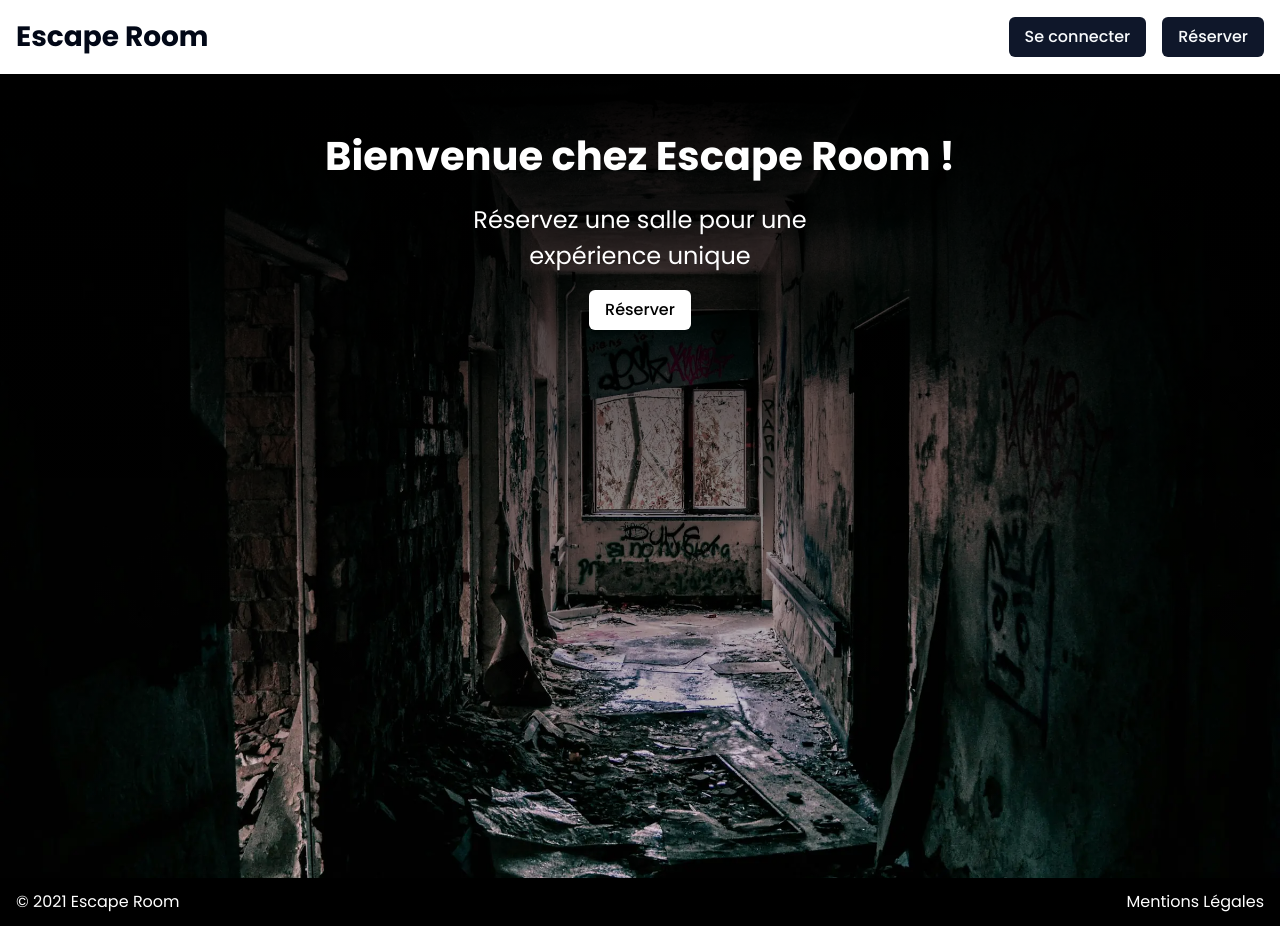
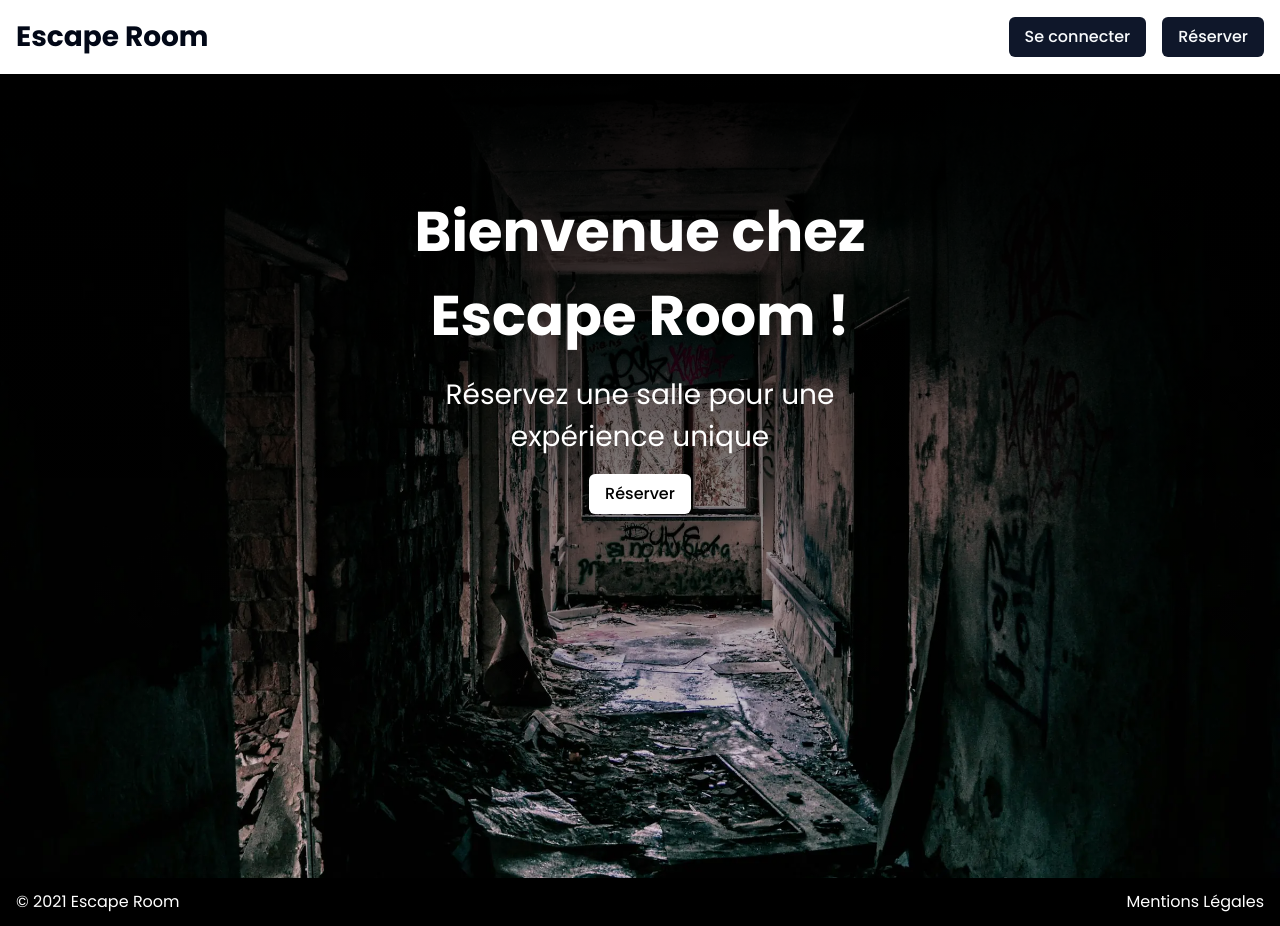
Before and after one commit to SebastienLaurentt/Escape-Game, a Next.js app: page / in a window 1280 px wide. Built offline with nearby package versions, Linux system fonts and the light colour scheme; no server answers.

Commit message:
update css

```diff
--- a/components/shared/Hero.tsx
+++ b/components/shared/Hero.tsx
@@ -13,11 +13,11 @@ const Hero = () => {
           className="object-cover"
         />
       </div>
-      <div className="absolute text-white flex flex-col items-center px-4 mt-12 z-20">
-        <h1 className="text-3xl text-center font-bold">
+      <div className="absolute text-white flex flex-col items-center px-4 mt-20 lg:mt-28 z-20">
+        <h1 className="text-3xl md:text-4xl lg:text-5xl text-center font-bold md:w-[400px] lg:w-[500px]">
           Bienvenue chez Escape Room !{" "}
         </h1>
-        <p className="my-4 w-[200px] md:text-lg md:w-[400px] text-center">
+        <p className="my-4 w-[200px] md:text-lg lg:text-xl md:w-[400px] text-center">
           Réservez une salle pour une expérience unique
         </p>
         <Button className="bg-white text-black">Réserver</Button>
```
